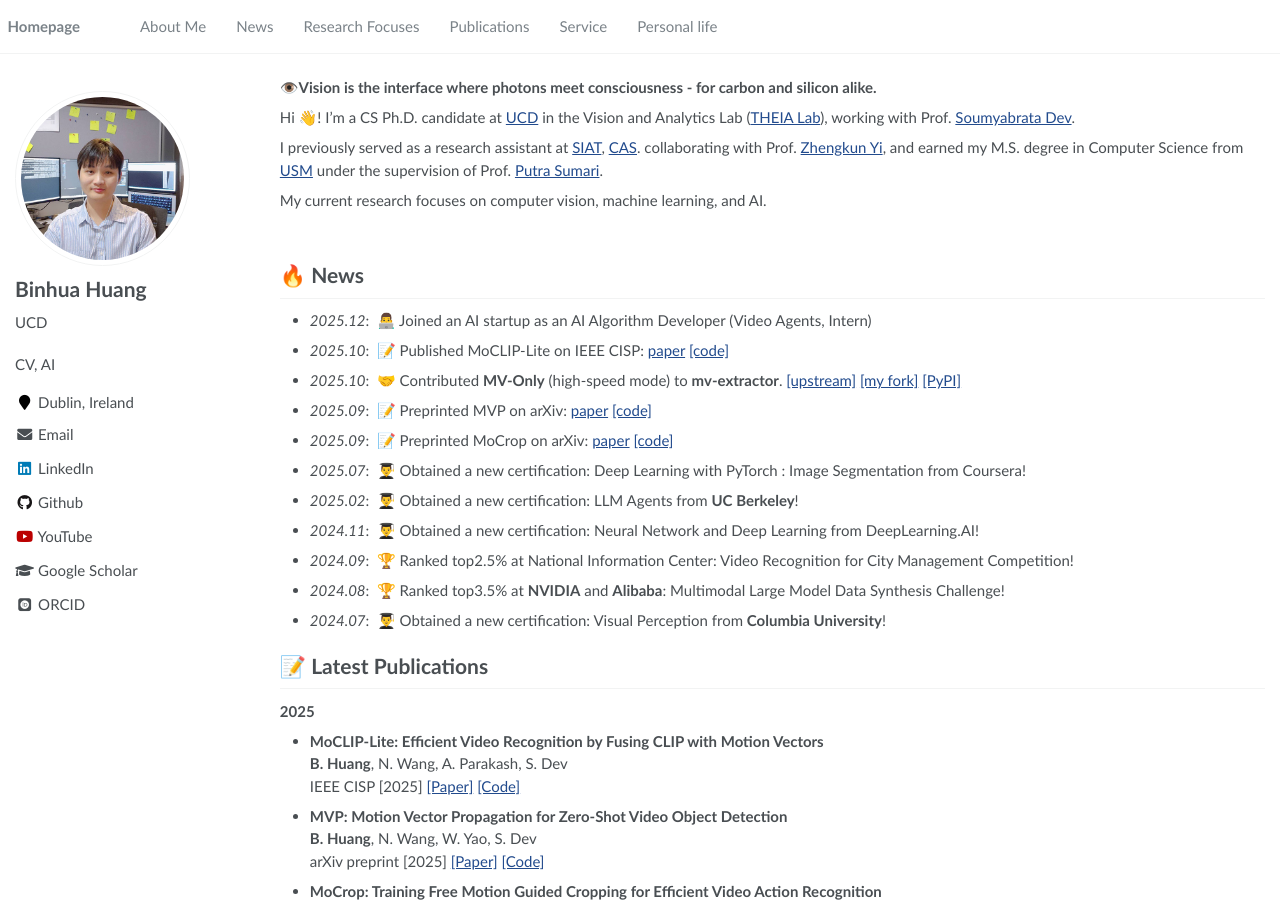
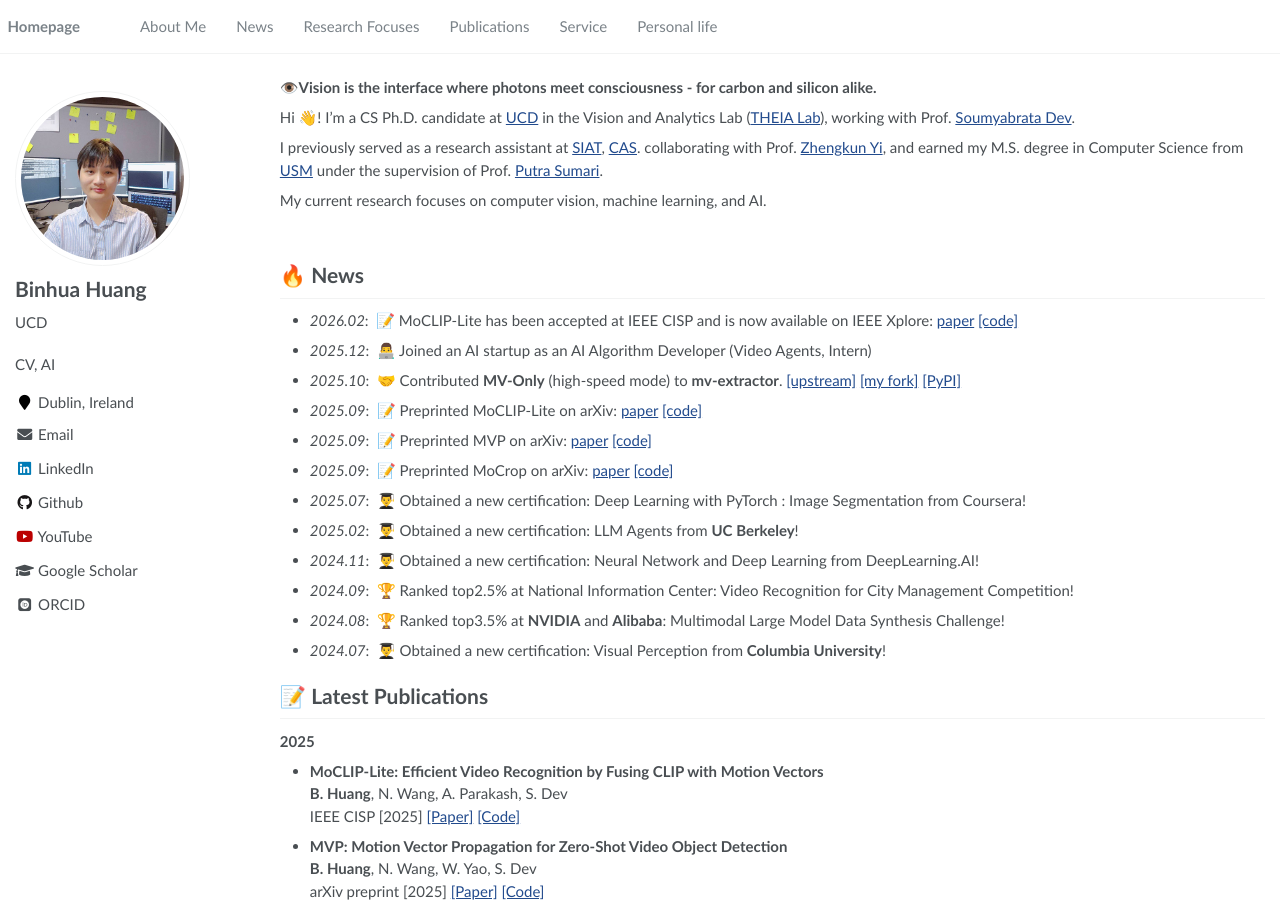
Before and after one commit to microa/microa.github.io, a Jekyll site: the page built from _pages/about.md, in a window 1280 px wide and 900 px high. Built offline with Jekyll 4.4.1, drawn with Linux system fonts in a browser that asks for light colours; some web fonts are replaced.

Commit message:
Update about.md

```diff
--- a/_pages/about.md
+++ b/_pages/about.md
@@ -35,9 +35,10 @@ My current research focuses on computer vision, machine learning, and AI.
 
 
 # 🔥 News
+- *2026.02*: &nbsp;📝 MoCLIP-Lite has been accepted at IEEE CISP and is now available on IEEE Xplore: [paper](https://ieeexplore.ieee.org/abstract/document/11259157) [[code]](https://github.com/microa/MoCLIP-Lite)
 - *2025.12*: &nbsp;👨‍💻 Joined an AI startup as an AI Algorithm Developer (Video Agents, Intern)
-- *2025.10*: &nbsp;📝 Published MoCLIP-Lite on IEEE CISP: [paper](https://ieeexplore.ieee.org/abstract/document/11259157) [[code]](https://github.com/microa/MoCLIP-Lite)
 - *2025.10*: &nbsp;🤝 Contributed **MV-Only** (high-speed mode) to **mv-extractor**. [[upstream]](https://github.com/LukasBommes/mv-extractor) [[my fork]](https://github.com/microa/hs-mv-extractor) [[PyPI]](https://pypi.org/project/motion-vector-extractor/)
+- *2025.09*: &nbsp;📝 Preprinted MoCLIP-Lite on arXiv: [paper](https://arxiv.org/abs/2509.17084) [[code]](https://github.com/microa/MoCLIP-Lite)
 - *2025.09*: &nbsp;📝 Preprinted MVP on arXiv: [paper](https://arxiv.org/abs/2509.18388) [[code]](https://github.com/microa/MVP)
 - *2025.09*: &nbsp;📝 Preprinted MoCrop on arXiv: [paper](https://arxiv.org/abs/2509.18473) [[code]](https://github.com/microa/MoCrop)
 - *2025.07*: &nbsp;👨‍🎓 Obtained a new certification: Deep Learning with PyTorch : Image Segmentation from Coursera!
```
